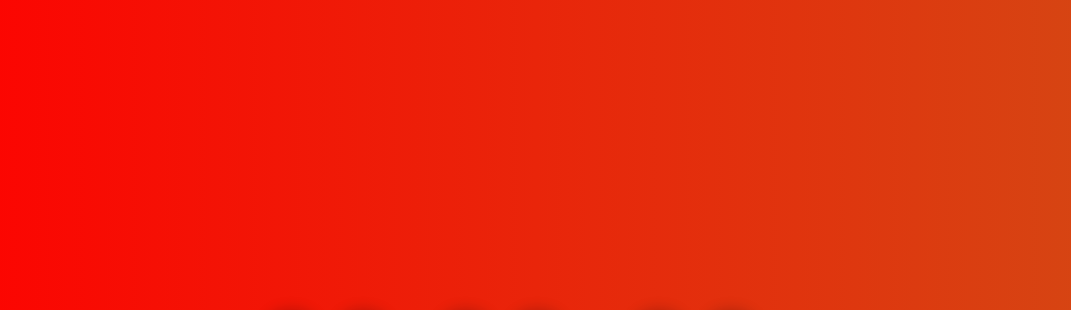
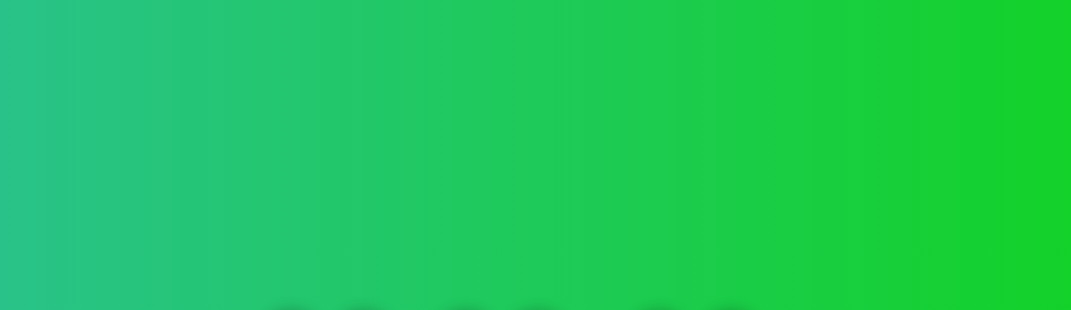
Before and after one commit to joaub/timerJS, a plain HTML site: page index.html in a window 1280 px wide. Shown: the top 310 px of the page, without its empty margins (104-1175 px from the left). Drawn offline with Linux system fonts and the light colour scheme.

Commit message:
cambiando el fondo

```diff
--- a/assets/css/styles.css
+++ b/assets/css/styles.css
@@ -15,7 +15,7 @@ body{
    align-items: center;
    height: 100%;
    font-family: "Roboto", sans-serif;
-   background: linear-gradient(90deg, #ff0000 0%, #d34a14 100%);
+   background: linear-gradient(90deg, #2bc192 0%, #11d320 100%);
 }
 .container{
    display: flex;
```
